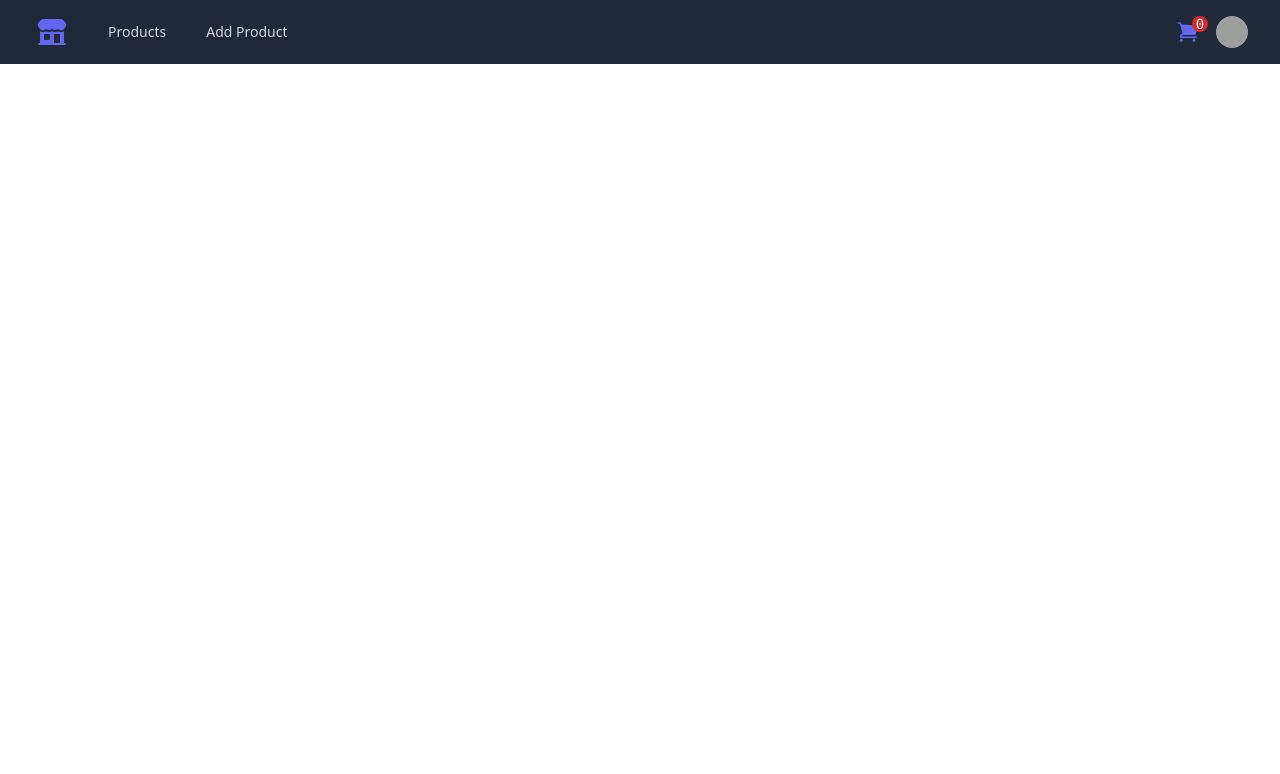
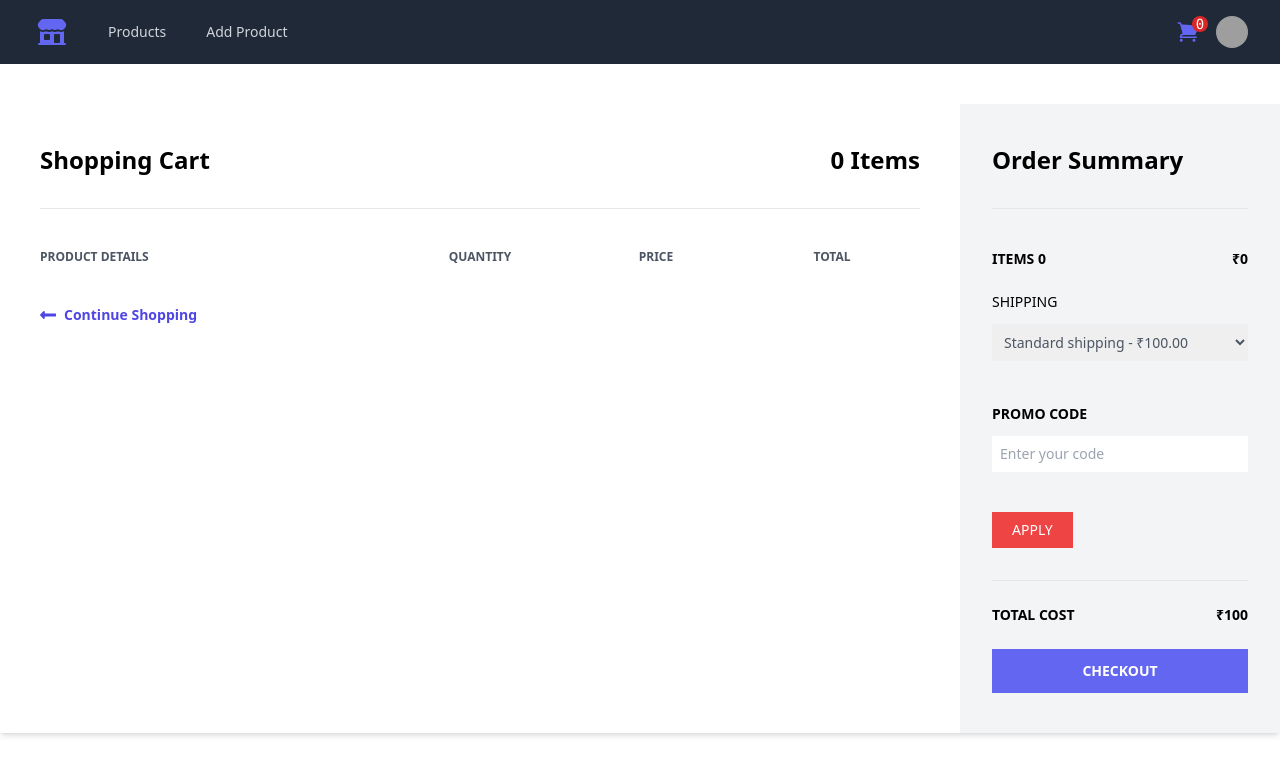
Before and after one commit to rutvij-fsd/ecombasicreactapp, a React (Create React App) app: page /cart in a window 1280 px wide. Shown: the top 774 px of the page. Built offline with nearby package versions, Linux system fonts and the light colour scheme; grey boxes are pictures that could not be loaded.

Commit message:
Cart Functionality Added

```diff
--- a/package.json
+++ b/package.json
@@ -14,6 +14,7 @@
     "react-redux": "^8.0.5",
     "react-router-dom": "^6.4.3",
     "react-scripts": "5.0.1",
+    "react-toastify": "^9.1.1",
     "react-uuid": "^2.0.0",
     "redux-persist": "^6.0.0",
     "web-vitals": "^2.1.4"
--- a/src/App.js
+++ b/src/App.js
@@ -1,4 +1,4 @@
-import { ProductArea, Navbar, AddProduct, ProductDetailPage } from "./Component";
+import { ProductArea, Navbar, AddProduct, ProductDetailPage, CartContainer, Checkout } from "./Component";
 import { BrowserRouter as Router, Route, Routes } from "react-router-dom";
 function App() {
   return (
@@ -9,6 +9,8 @@ function App() {
           <Route path="/" element={<ProductArea/>}/>
           <Route path="/addProduct" element={<AddProduct/>}/>
           <Route path="/product/:id" element={<ProductDetailPage/>} />
+          <Route path="/cart" element={<CartContainer/>} />
+          <Route path="/orderplaced" element={<Checkout/>} />
         </Routes>
       </div>
     </Router>
--- /dev/null
+++ b/src/Component/CartContainer.jsx
@@ -0,0 +1,110 @@
+import React, { useEffect } from "react";
+import { useDispatch, useSelector } from "react-redux";
+import { Link } from "react-router-dom";
+import { clearCart, getCartTotal } from "../Reducer/cartSlice";
+import CartItem from "./CartItem";
+
+const CartContainer = () => {
+  const { totalCount, totalAmount, items } = useSelector((state) => state.cart);
+  console.log(items);
+  const dispatch = useDispatch();
+
+  useEffect(() => {
+    dispatch(getCartTotal());
+  }, [items]);
+
+  return (
+    <div className="bg-gray-100">
+      <div className="container mx-auto mt-10">
+        <div className="flex shadow-md my-10">
+          <div className="w-3/4 bg-white px-10 py-10">
+            <div className="flex justify-between border-b pb-8">
+              <h1 className="font-semibold text-2xl">Shopping Cart</h1>
+              <h2 className="font-semibold text-2xl">{totalCount} Items</h2>
+            </div>
+            <div className="flex mt-10 mb-5">
+              <h3 className="font-semibold text-gray-600 text-xs uppercase w-2/5">
+                Product Details
+              </h3>
+              <h3 className="font-semibold  text-gray-600 text-xs uppercase w-1/5 text-center">
+                Quantity
+              </h3>
+              <h3 className="font-semibold  text-gray-600 text-xs uppercase w-1/5 text-center">
+                Price
+              </h3>
+              <h3 className="font-semibold  text-gray-600 text-xs uppercase w-1/5 text-center">
+                Total
+              </h3>
+            </div>
+
+            {/* Cart Items  */}
+            {items.map((item) => {
+              return <CartItem key={item.id} {...item} />;
+            })}
+
+            <Link to='/'
+
+              className="flex font-semibold text-indigo-600 text-sm mt-10"
+            >
+              <svg
+                className="fill-current mr-2 text-indigo-600 w-4"
+                viewBox="0 0 448 512"
+              >
+                <path d="M134.059 296H436c6.627 0 12-5.373 12-12v-56c0-6.627-5.373-12-12-12H134.059v-46.059c0-21.382-25.851-32.09-40.971-16.971L7.029 239.029c-9.373 9.373-9.373 24.569 0 33.941l86.059 86.059c15.119 15.119 40.971 4.411 40.971-16.971V296z" />
+              </svg>
+              Continue Shopping
+            </Link>
+          </div>
+
+          <div id="summary" className="w-1/4 px-8 py-10">
+            <h1 className="font-semibold text-2xl border-b pb-8">
+              Order Summary
+            </h1>
+            <div className="flex justify-between mt-10 mb-5">
+              <span className="font-semibold text-sm uppercase">Items {totalCount}</span>
+              <span className="font-semibold text-sm">₹{totalAmount}</span>
+            </div>
+            <div>
+              <label className="font-medium inline-block mb-3 text-sm uppercase">
+                Shipping
+              </label>
+              <select className="block p-2 text-gray-600 w-full text-sm">
+                <option>Standard shipping - ₹100.00</option>
+              </select>
+            </div>
+            <div className="py-10">
+              <label
+                for="promo"
+                className="font-semibold inline-block mb-3 text-sm uppercase"
+              >
+                Promo Code
+              </label>
+              <input
+                type="text"
+                id="promo"
+                placeholder="Enter your code"
+                className="p-2 text-sm w-full"
+              />
+            </div>
+            <button className="bg-red-500 hover:bg-red-600 px-5 py-2 text-sm text-white uppercase">
+              Apply
+            </button>
+            <div className="border-t mt-8">
+              <div className="flex font-semibold justify-between py-6 text-sm uppercase">
+                <span>Total cost</span>
+                <span>₹{totalAmount+100}</span>
+              </div>
+              <Link to="/orderplaced">
+              <button className="bg-indigo-500 font-semibold hover:bg-indigo-600 py-3 text-sm text-white uppercase w-full" onClick={()=> dispatch(clearCart())}>
+                Checkout
+              </button>
+              </Link>
+            </div>
+          </div>
+        </div>
+      </div>
+    </div>
+  );
+};
+
+export default CartContainer;
--- /dev/null
+++ b/src/Component/CartItem.jsx
@@ -0,0 +1,41 @@
+import React from "react";
+import { useDispatch } from "react-redux";
+import { decrease, increase, remove } from "../Reducer/cartSlice";
+
+const CartItem = ({ title, price, category, amount, image, id }) => {
+    const dispatch = useDispatch();
+  return (
+    <div className="flex items-center hover:bg-gray-100 -mx-8 px-6 py-5">
+      <div className="flex w-2/5">
+        <div className="w-20">
+          <img className="h-24" src={image} alt="" />
+        </div>
+        <div className="flex flex-col justify-between ml-4 flex-grow">
+          <span className="font-bold text-sm">{title}</span>
+          <span className="text-red-500 text-xs">{category}</span>
+          <span
+            onClick={()=> dispatch(remove(id))}
+            className="font-semibold hover:text-red-500 text-gray-500 text-xs cursor-pointer"
+          >
+            Remove
+          </span>
+        </div>
+      </div>
+      <div className="flex justify-center w-1/5">
+        <svg className="fill-current text-gray-600 w-3 cursor-pointer" viewBox="0 0 448 512" onClick={()=> dispatch(decrease(id))}>
+          <path d="M416 208H32c-17.67 0-32 14.33-32 32v32c0 17.67 14.33 32 32 32h384c17.67 0 32-14.33 32-32v-32c0-17.67-14.33-32-32-32z" />
+        </svg>
+
+        <div className="mx-2 border text-center w-8 cursor-not-allowed">{amount}</div>
+
+        <svg className="fill-current text-gray-600 w-3 cursor-pointer" viewBox="0 0 448 512" onClick={()=> dispatch(increase(id))}>
+          <path d="M416 208H272V64c0-17.67-14.33-32-32-32h-32c-17.67 0-32 14.33-32 32v144H32c-17.67 0-32 14.33-32 32v32c0 17.67 14.33 32 32 32h144v144c0 17.67 14.33 32 32 32h32c17.67 0 32-14.33 32-32V304h144c17.67 0 32-14.33 32-32v-32c0-17.67-14.33-32-32-32z" />
+        </svg>
+      </div>
+      <span className="text-center w-1/5 font-semibold text-sm">₹{price}</span>
+      <span className="text-center w-1/5 font-semibold text-sm">₹{price*amount}</span>
+    </div>
+  );
+};
+
+export default CartItem;
--- /dev/null
+++ b/src/Component/Checkout.jsx
@@ -0,0 +1,9 @@
+import React from 'react'
+
+const Checkout = () => {
+  return (
+    <div><h1>Your Order Placed Successfully!</h1></div>
+  )
+}
+
+export default Checkout
--- a/src/Component/Navbar.jsx
+++ b/src/Component/Navbar.jsx
@@ -1,6 +1,6 @@
 import { Disclosure, Menu } from "@headlessui/react";
 import { useSelector } from "react-redux";
-import { NavLink } from "react-router-dom";
+import { Link, NavLink } from "react-router-dom";
 
 export default function Navbar() {
   const { totalCount } = useSelector((state) => state.cart);
@@ -61,6 +61,7 @@ export default function Navbar() {
                   type="button"
                   className="rounded-full bg-gray-800 p-1 text-[#6366f1] hover:text-white focus:outline-none focus:ring-2 focus:ring-white focus:ring-offset-2 focus:ring-offset-gray-800"
                 >
+                  <Link to="/cart">
                   <svg
                     xmlns="http://www.w3.org/2000/svg"
                     viewBox="0 0 24 24"
@@ -69,6 +70,7 @@ export default function Navbar() {
                   >
                     <path d="M2.25 2.25a.75.75 0 000 1.5h1.386c.17 0 .318.114.362.278l2.558 9.592a3.752 3.752 0 00-2.806 3.63c0 .414.336.75.75.75h15.75a.75.75 0 000-1.5H5.378A2.25 2.25 0 017.5 15h11.218a.75.75 0 00.674-.421 60.358 60.358 0 002.96-7.228.75.75 0 00-.525-.965A60.864 60.864 0 005.68 4.509l-.232-.867A1.875 1.875 0 003.636 2.25H2.25zM3.75 20.25a1.5 1.5 0 113 0 1.5 1.5 0 01-3 0zM16.5 20.25a1.5 1.5 0 113 0 1.5 1.5 0 01-3 0z" />
                   </svg>
+                  </Link>
                   <span class="absolute right-10 top-4 rounded-full bg-red-600 w-4 h-4 top right p-0 m-0 text-white font-mono text-sm  leading-tight text-center">
                   { totalCount }
                   </span>
--- a/src/Component/index.js
+++ b/src/Component/index.js
@@ -2,5 +2,6 @@ import Navbar from "./Navbar";
 import ProductArea from "./ProductArea";
 import AddProduct from "./AddProduct";
 import ProductDetailPage from "./ProductDetailPage";
-
-export { Navbar, ProductArea, AddProduct, ProductDetailPage };
+import CartContainer from "./CartContainer";
+import Checkout from "./Checkout";
+export { Navbar, ProductArea, AddProduct, ProductDetailPage, CartContainer , Checkout};
--- a/src/Reducer/cartSlice.js
+++ b/src/Reducer/cartSlice.js
@@ -1,5 +1,4 @@
 import { createSlice } from "@reduxjs/toolkit";
-
 
 const cartSlice = createSlice({
   name: "cart",
@@ -28,9 +27,37 @@ const cartSlice = createSlice({
       state.totalAmount = parseInt(totalAmount.toFixed(2));
       state.totalCount = totalCount;
     },
+    addProductToCart: (state, action) => {
+      state.items = [action.payload, ...state.items];
+    },
+    remove: (state, action) => {
+      state.items = state.items.filter((item) => item.id !== action.payload);
+    },
+    increase: (state, action) => {
+      state.items = state.items.map((item) => {
+        if (item.id === action.payload) {
+          return { ...item, amount: item.amount + 1 };
+        }
+        return item;
+      });
+    },
+    decrease: (state, action) => {
+      state.items = state.items
+        .map((item) => {
+          if (item.id === action.payload) {
+            return { ...item, amount: item.amount - 1 };
+          }
+          return item;
+        })
+        .filter((item) => item.amount !== 0);
+    },
+    clearCart: (state, action) => {
+      state.items = [];
+    },
   },
 });
 
-export const { getCartTotal } = cartSlice.actions;
+export const { getCartTotal, addProductToCart, remove, decrease, increase, clearCart } =
+  cartSlice.actions;
 
 export default cartSlice.reducer;
--- a/src/Reducer/productsSlice.js
+++ b/src/Reducer/productsSlice.js
@@ -23,8 +23,7 @@ const productsSlice = createSlice({
       return state.filter((product) => product.id !== action.payload);
     },
     ADD_PRODUCT: (state, action) => {
-      console.log(state.concat(action.product));
-      return [action.product, ...state];
+      return [action.payload, ...state];
     },
   },
 });
```
Also changed, not shown: src/Component/ProductsDetails.jsx (+27 -3 lines), 1 other file (tests, documents, lock files or other folders).
